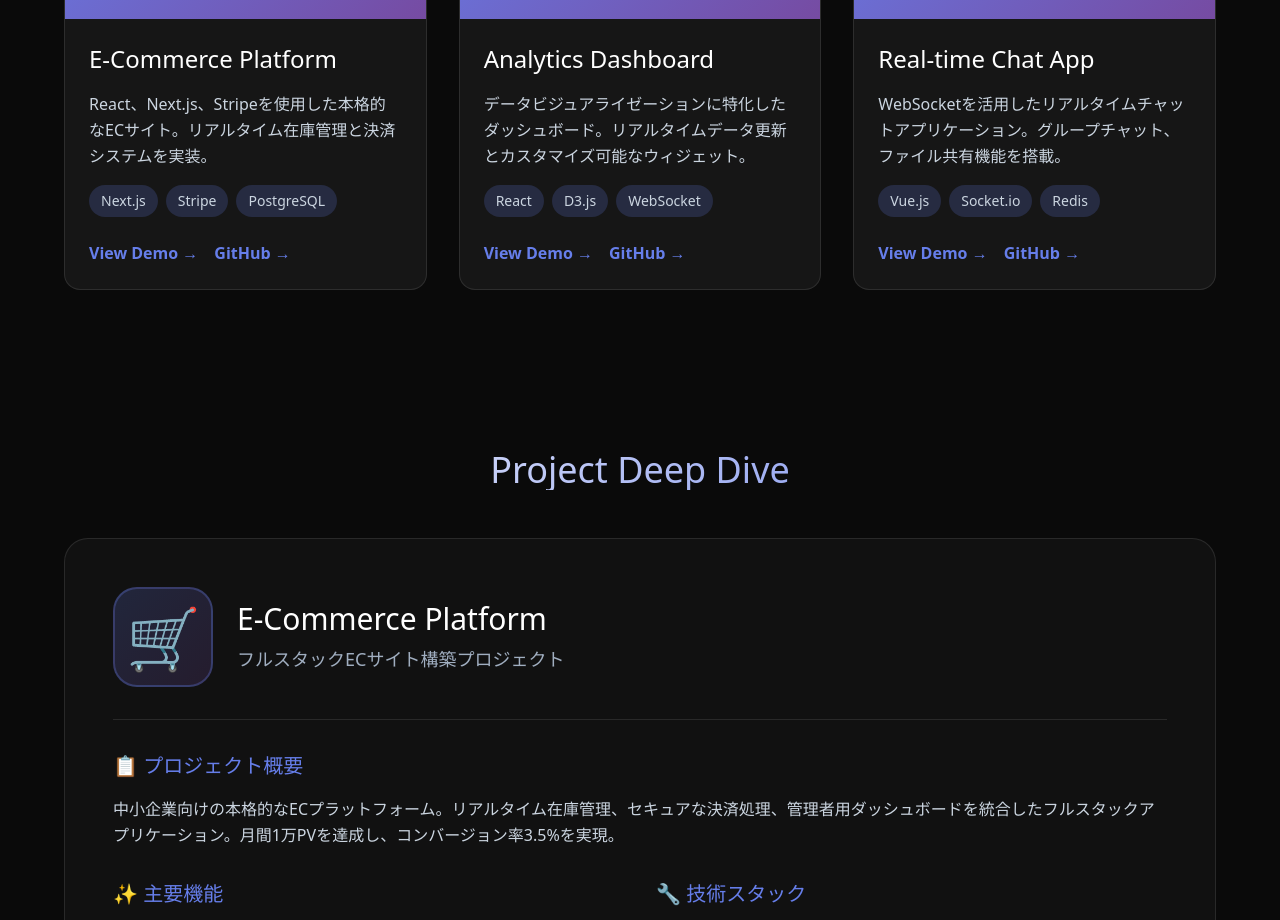
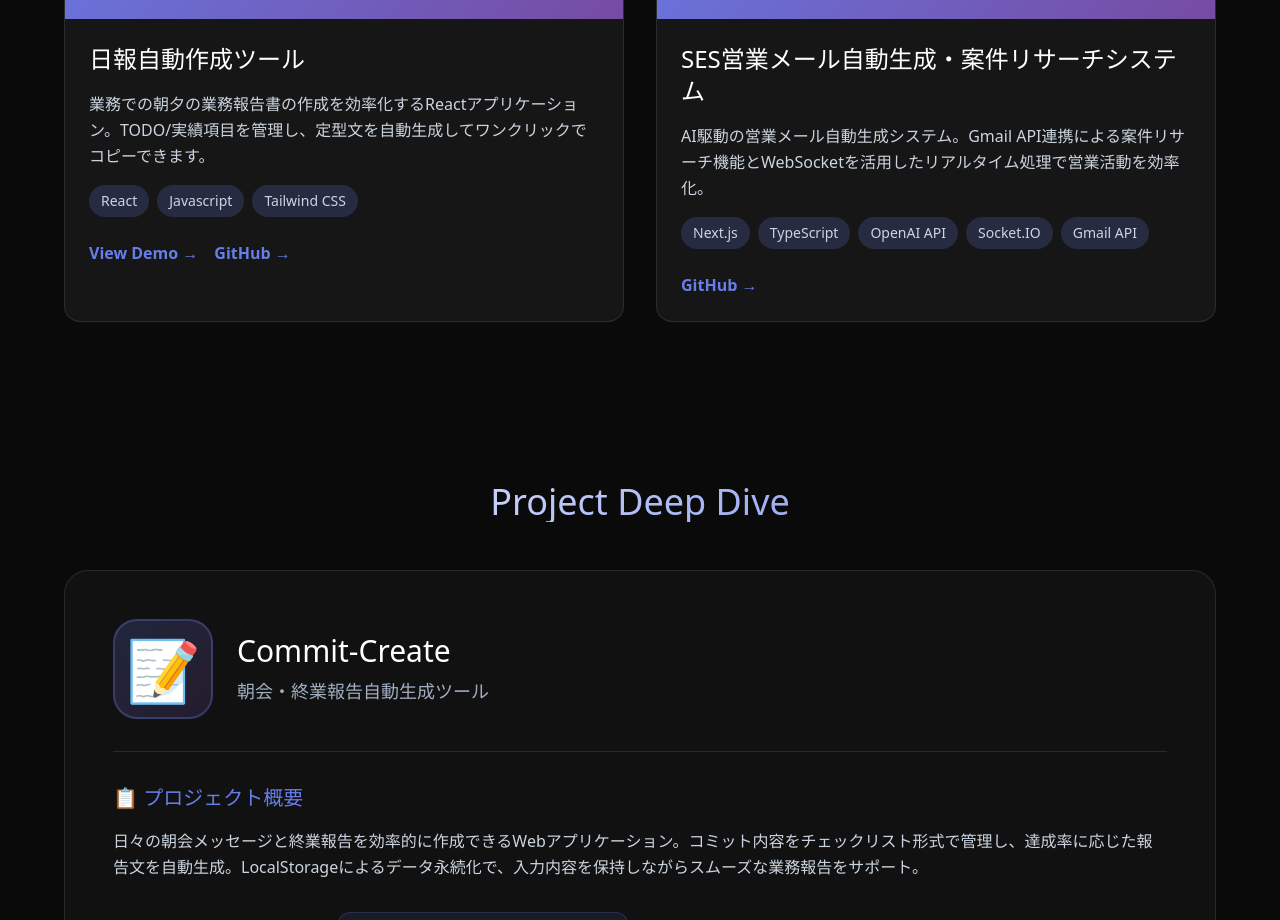
Before and after one commit to morimori-moribayashi/portfolio-1, a React (Vite) app in the folder portfolio/: page / in a window 1280 px wide. Shown: the part 1880-2800 px from the top of the page. Built offline with nearby package versions, Linux system fonts and the light colour scheme.

Commit message:
モック画像を追加

```diff
--- a/portfolio/src/components/ProjectDetails.tsx
+++ b/portfolio/src/components/ProjectDetails.tsx
@@ -19,9 +19,10 @@ interface ProjectDetailProps {
     techStack: string[];
     challenges: Challenge[];
     metrics: Metric[];
+    images?: string[];
 }
 
-const ProjectDetail = ({ icon, title, subtitle, overview, features, techStack, challenges, metrics }: ProjectDetailProps) => {
+const ProjectDetail = ({ icon, title, subtitle, overview, features, techStack, challenges, metrics, images }: ProjectDetailProps) => {
     const [isVisible, setIsVisible] = useState(false);
     const detailRef = useRef<HTMLDivElement>(null);
 
@@ -65,6 +66,22 @@ const ProjectDetail = ({ icon, title, subtitle, overview, features, techStack, c
                     <p className="leading-relaxed">{overview}</p>
                 </div>
 
+                {images && images.length > 0 && (
+                    <div className="mb-8 flex justify-center">
+                        <div className="grid grid-cols-1 md:grid-cols-2 gap-6">
+                            {images.map((image, index) => (
+                                <div key={index} className="bg-[#667eea]/10 p-4 rounded-xl border border-[#667eea]/20 flex justify-center items-center">
+                                    <img
+                                        src={image}
+                                        alt={`${title} - 画像 ${index + 1}`}
+                                        className="w-full h-64 object-contain rounded-lg shadow-md"
+                                    />
+                                </div>
+                            ))}
+                        </div>
+                    </div>
+                )}
+
                 <div className="grid grid-cols-1 md:grid-cols-2 gap-8 mb-8">
                     <div>
                         <h4 className="text-[#667eea] text-xl mb-4 flex items-center gap-2">✨ 主要機能</h4>
@@ -96,15 +113,6 @@ const ProjectDetail = ({ icon, title, subtitle, overview, features, techStack, c
                         ))}
                     </div>
                 </div>
-
-                <div className="grid grid-cols-2 md:grid-cols-4 gap-6 mt-8 pt-8 border-t border-white/10">
-                    {metrics.map((metric, index) => (
-                        <div key={index} className="text-center p-6 bg-[#667eea]/5 rounded-xl border border-[#667eea]/20">
-                            <div className="text-3xl font-bold gradient-text mb-2">{metric.value}</div>
-                            <div className="text-sm text-[#a0aec0]">{metric.label}</div>
-                        </div>
-                    ))}
-                </div>
             </div>
         </div>
     );
@@ -112,141 +120,94 @@ const ProjectDetail = ({ icon, title, subtitle, overview, features, techStack, c
 
 const ProjectDetails = () => {
     const projectDetails = [
-        {
-            icon: "🛒",
-            title: "E-Commerce Platform",
-            subtitle: "フルスタックECサイト構築プロジェクト",
-            overview: "中小企業向けの本格的なECプラットフォーム。リアルタイム在庫管理、セキュアな決済処理、管理者用ダッシュボードを統合したフルスタックアプリケーション。月間1万PVを達成し、コンバージョン率3.5%を実現。",
+            {
+            icon: "📝",
+            title: "Commit-Create",
+            subtitle: "朝会・終業報告自動生成ツール",
+            overview: "日々の朝会メッセージと終業報告を効率的に作成できるWebアプリケーション。コミット内容をチェックリスト形式で管理し、達成率に応じた報告文を自動生成。LocalStorageによるデータ永続化で、入力内容を保持しながらスムーズな業務報告をサポート。",
             features: [
-                "商品検索・フィルタリングシステム",
-                "ショッピングカート・ウィッシュリスト",
-                "Stripe連携による決済処理",
-                "注文追跡・履歴管理",
-                "レビュー・評価システム",
-                "在庫管理・自動通知",
-                "クーポン・割引機能",
-                "管理者用CMS"
+                "朝会メッセージの自動生成",
+                "終業報告の自動生成（達成/未達の自動分類）",
+                "チェックリスト形式のコミット管理",
+                "達成率のパーセンテージ設定（0-90%）",
+                "複数行対応のコミット入力",
+                "ワンクリックでクリップボードにコピー",
+                "LocalStorageによるデータ自動保存",
+                "レスポンシブデザイン対応"
             ],
             techStack: [
-                "<strong class='text-white'>Frontend:</strong> Next.js 14, TypeScript, Tailwind CSS",
-                "<strong class='text-white'>Backend:</strong> Next.js API Routes, Prisma ORM",
-                "<strong class='text-white'>Database:</strong> PostgreSQL",
-                "<strong class='text-white'>Payment:</strong> Stripe API",
-                "<strong class='text-white'>Storage:</strong> AWS S3 (商品画像)",
-                "<strong class='text-white'>Deployment:</strong> Vercel",
-                "<strong class='text-white'>Auth:</strong> NextAuth.js"
+                "Frontend: React 18, Vite",
+                "Styling: Tailwind CSS",
+                "State Management: React Hooks (useState, useEffect)",
+                "Utilities: clsx (条件付きクラス管理)",
+                "Storage: LocalStorage API",
+                "Deployment: GitHub Pages",
+                "Build Tool: Vite 6"
             ],
             challenges: [
                 {
-                    title: "在庫管理の同期問題",
-                    description: "複数ユーザーが同時に購入する際の在庫競合を、楽観的ロックとトランザクション処理で解決。在庫不足エラーを95%削減。"
+                    title: "データ永続化の最適化",
+                    description: "useEffectと500msの遅延保存により、頻繁な入力変更でもパフォーマンスを維持しながらLocalStorageへの自動保存を実現。クリーンアップ処理でメモリリークを防止。"
                 },
                 {
-                    title: "決済セキュリティ",
-                    description: "Stripe Webhookを活用した非同期決済処理により、セキュアかつ信頼性の高い決済フローを実装。PCI DSS準拠。"
+                    title: "複数行テキストの整形処理",
+                    description: "改行を含むコミット内容を適切にインデントして表示する文字列処理を実装。`\\n`を`\\n　　`に置換することで、報告文の可読性を向上。"
                 },
                 {
-                    title: "画像最適化",
-                    description: "Next.js Image Optimizationと遅延読み込みにより、初期ロード時間を60%短縮。Core Web Vitalsスコア90+を達成。"
+                    title: "UXの向上",
+                    description: "コピーボタンの視覚的フィードバック（2秒間のラベル変更）、Ctrl+Enterでの項目追加、空文字列の自動フィルタリングなど、細かなUI/UX改善を実装。"
                 }
             ],
             metrics: [
-                { value: "1万+", label: "月間PV" },
-                { value: "3.5%", label: "CV率" },
-                { value: "0.8秒", label: "平均読み込み" },
-                { value: "95+", label: "Lighthouse" }
-            ]
-        },
+                { value: "500ms", label: "自動保存間隔" },
+                { value: "2秒", label: "コピー完了表示" },
+                { value: "100%", label: "データ永続化" },
+                { value: "レスポンシブ", label: "対応デバイス" }
+            ],
+            images: ["/commit-create.png"]
+        }
+    ,
         {
-            icon: "📊",
-            title: "Analytics Dashboard",
-            subtitle: "リアルタイムデータ分析プラットフォーム",
-            overview: "企業のKPI追跡とデータ分析を目的とした、リアルタイムダッシュボードシステム。複数のデータソースを統合し、カスタマイズ可能なウィジェットで視覚化。チーム全体のデータドリブンな意思決定をサポート。",
+            icon: "📧",
+            title: "SES営業メール自動生成・案件リサーチシステム",
+            subtitle: "OpenAIとGmailを活用した営業支援・求人マッチングツール",
+            overview: "SES企業の営業担当者の業務効率化を目指し、個人開発で取り組んだAI活用型の営業支援ツールです。実際の営業現場の課題を解決するため、OpenAIとGmail APIを連携させた実用的なシステムを設計・実装しました。",
             features: [
-                "リアルタイムデータ更新（WebSocket）",
-                "ドラッグ&ドロップでカスタマイズ可能なレイアウト",
-                "10種類以上のチャート・グラフ",
-                "複数データソース統合（API、CSV、DB）",
-                "カスタムアラート・通知設定",
-                "PDFレポート自動生成",
-                "チーム共有・権限管理",
-                "ダークモード対応"
+                "AI駆動の営業メール自動生成・編集",
+                "エンジニアプロファイルに基づくGmail検索クエリ作成",
+                "PDFアップロードとマークダウン変換",
+                "案件情報の深層分析と評価（DeepResearch）",
+                "複数戦略に基づく案件検索とフィルタリング",
+                "マッチング分析とアクション提案",
+                "リアルタイムストリーミングレスポンス"
             ],
             techStack: [
-                "<strong class='text-white'>Frontend:</strong> React 18, TypeScript, Recharts",
-                "<strong class='text-white'>State Management:</strong> Zustand",
-                "<strong class='text-white'>Backend:</strong> Node.js, Express",
-                "<strong class='text-white'>Real-time:</strong> Socket.io",
-                "<strong class='text-white'>Database:</strong> MongoDB, Redis (キャッシュ)",
-                "<strong class='text-white'>Data Processing:</strong> Apache Kafka",
-                "<strong class='text-white'>Deployment:</strong> Docker, AWS ECS"
+                "Frontend: Next.js 15.5, React 19, Material UI, TailwindCSS",
+                "Backend: Node.js, Express, Socket.IO",
+                "AI: OpenAI GPT-4.1系列",
+                "API: Gmail API連携",
+                "Integration: WebSocket, Server-Sent Events",
+                "Containerization: Docker",
+                "State Management: React Hooks",
+                "Form Processing: zod, FormData"
             ],
             challenges: [
                 {
-                    title: "大量データのパフォーマンス",
-                    description: "仮想スクロール、データページネーション、Redisキャッシングにより、100万件のデータを瞬時に表示。レスポンスタイムを80%改善。"
+                    title: "複雑なAIプロンプト設計",
+                    description: "複数ステップの深層分析を実現するための精密なAIプロンプト設計と応答解析システムを構築。戦略立案からフィルター生成、評価まで一貫したAI処理パイプラインを実装。"
                 },
                 {
-                    title: "リアルタイム同期",
-                    description: "Socket.ioとRedis Pub/Subを活用し、複数クライアント間でのデータ同期を実現。遅延を50ms以下に抑制。"
+                    title: "リアルタイムプロセス可視化",
+                    description: "WebSocketとServer-Sent Eventsを活用し、長時間かかる処理をリアルタイムに進捗表示。複雑なAI処理ステップをユーザーに視覚的に伝えるインジケーターシステムを開発。"
                 },
                 {
-                    title: "複雑なチャート描画",
-                    description: "Web Workerでのデータ処理とCanvas最適化により、複雑なグラフもスムーズに描画。60FPSを維持。"
+                    title: "Gmail API統合と検索最適化",
+                    description: "Gmail APIを効果的に活用するためのフィルター生成アルゴリズムと並列検索処理を実装。レート制限に対応し、大量メールの効率的な検索・分析を実現。"
                 }
             ],
-            metrics: [
-                { value: "100万+", label: "処理データ件数" },
-                { value: "<50ms", label: "更新遅延" },
-                { value: "500+", label: "同時接続" },
-                { value: "99.9%", label: "稼働率" }
-            ]
+            metrics: [],
+            images: ["/auto-sales-email.png"]
         },
-        {
-            icon: "💬",
-            title: "Real-time Chat Application",
-            subtitle: "エンタープライズ向けチャットシステム",
-            overview: "企業内コミュニケーションを効率化する、フル機能のリアルタイムチャットアプリケーション。Slackライクなインターフェースで、1000人以上のユーザーが同時利用可能。エンドツーエンド暗号化により、セキュアなコミュニケーションを実現。",
-            features: [
-                "1対1・グループチャット",
-                "ファイル・画像共有（最大100MB）",
-                "音声・ビデオ通話（WebRTC）",
-                "メッセージ検索・フィルタ",
-                "既読・未読管理",
-                "リアクション・スレッド返信",
-                "通知設定・ミュート機能",
-                "メンション・@通知"
-            ],
-            techStack: [
-                "<strong class='text-white'>Frontend:</strong> Vue.js 3, TypeScript, Pinia",
-                "<strong class='text-white'>UI:</strong> Element Plus, Custom Components",
-                "<strong class='text-white'>Backend:</strong> Node.js, NestJS",
-                "<strong class='text-white'>Real-time:</strong> Socket.io, WebRTC",
-                "<strong class='text-white'>Database:</strong> PostgreSQL, Redis",
-                "<strong class='text-white'>Storage:</strong> MinIO (自社ホスト)",
-                "<strong class='text-white'>Encryption:</strong> End-to-End Encryption"
-            ],
-            challenges: [
-                {
-                    title: "スケーラビリティ",
-                    description: "Redis Adapter + Socket.io Clusteringにより、水平スケーリングを実現。1000人以上の同時接続をサポート。"
-                },
-                {
-                    title: "メッセージ配信の信頼性",
-                    description: "ACK機構とメッセージキューにより、ネットワーク不安定時でもメッセージロストゼロを実現。再接続時の自動同期機能を実装。"
-                },
-                {
-                    title: "セキュリティ",
-                    description: "Signal Protocolベースのエンドツーエンド暗号化により、サーバー管理者でもメッセージ内容を閲覧不可能に。"
-                }
-            ],
-            metrics: [
-                { value: "1000+", label: "同時接続" },
-                { value: "10万+", label: "日次メッセージ" },
-                { value: "100ms", label: "メッセージ遅延" },
-                { value: "E2E", label: "暗号化" }
-            ]
-        }
     ];
 
     return (
--- a/portfolio/src/components/Projects.tsx
+++ b/portfolio/src/components/Projects.tsx
@@ -49,7 +49,9 @@ const ProjectCard = ({ icon, title, description, tags, demoLink, githubLink }: P
                     ))}
                 </div>
                 <div className="flex gap-4 mt-6">
+                    {demoLink !== "" &&
                     <a href={demoLink} className="text-[#667eea] no-underline font-semibold transition-colors duration-300 hover:text-[#764ba2]">View Demo →</a>
+                    }
                     <a href={githubLink} className="text-[#667eea] no-underline font-semibold transition-colors duration-300 hover:text-[#764ba2]">GitHub →</a>
                 </div>
             </div>
@@ -61,33 +63,25 @@ const Projects = () => {
     const projects = [
         {
             icon: "🛒",
-            title: "E-Commerce Platform",
-            description: "React、Next.js、Stripeを使用した本格的なECサイト。リアルタイム在庫管理と決済システムを実装。",
-            tags: ["Next.js", "Stripe", "PostgreSQL"],
-            demoLink: "#",
-            githubLink: "#"
+            title: "日報自動作成ツール",
+            description: "業務での朝夕の業務報告書の作成を効率化するReactアプリケーション。TODO/実績項目を管理し、定型文を自動生成してワンクリックでコピーできます。",
+            tags: ["React", "Javascript", "Tailwind CSS"],
+            demoLink: "https://morimori-moribayashi.github.io/Commit-Create/",
+            githubLink: "https://github.com/morimori-moribayashi/Commit-Create"
         },
         {
-            icon: "📊",
-            title: "Analytics Dashboard",
-            description: "データビジュアライゼーションに特化したダッシュボード。リアルタイムデータ更新とカスタマイズ可能なウィジェット。",
-            tags: ["React", "D3.js", "WebSocket"],
-            demoLink: "#",
-            githubLink: "#"
+            icon: "📧",
+            title: "SES営業メール自動生成・案件リサーチシステム",
+            description: "AI駆動の営業メール自動生成システム。Gmail API連携による案件リサーチ機能とWebSocketを活用したリアルタイム処理で営業活動を効率化。",
+            tags: ["Next.js", "TypeScript", "OpenAI API", "Socket.IO", "Gmail API"],
+            demoLink: "",
+            githubLink: "https://github.com/morimori-moribayashi/auto-sales-email"
         },
-        {
-            icon: "💬",
-            title: "Real-time Chat App",
-            description: "WebSocketを活用したリアルタイムチャットアプリケーション。グループチャット、ファイル共有機能を搭載。",
-            tags: ["Vue.js", "Socket.io", "Redis"],
-            demoLink: "#",
-            githubLink: "#"
-        }
     ];
 
     return (
         <section id="projects" className="py-20 px-[5%] max-w-[1400px] mx-auto">
-            <h2 className="text-4xl mb-12 text-center gradient-text-white">Featured Projects</h2>
+            <h2 className="text-4xl mb-12 text-center gradient-text-white">個人開発プロジェクト</h2>
             <div className="grid grid-cols-[repeat(auto-fit,minmax(350px,1fr))] gap-8 max-md:grid-cols-1">
                 {projects.map((project, index) => (
                     <ProjectCard key={index} {...project} />
```
Also changed, not shown: portfolio/public/auto-sales-email.png (added), portfolio/public/commit-create.png (added).
